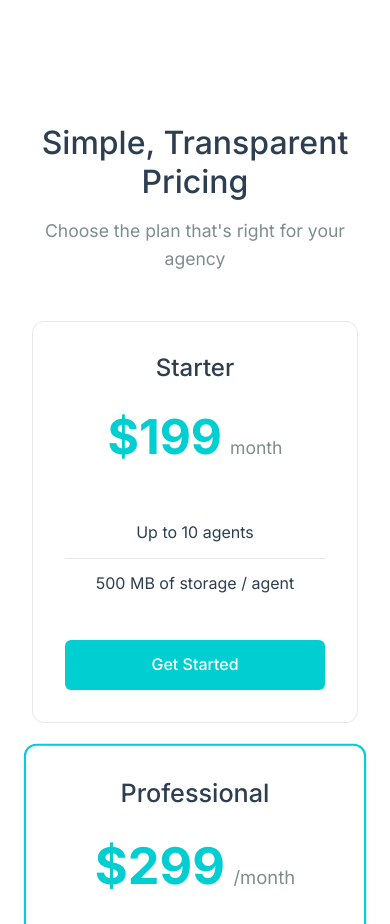
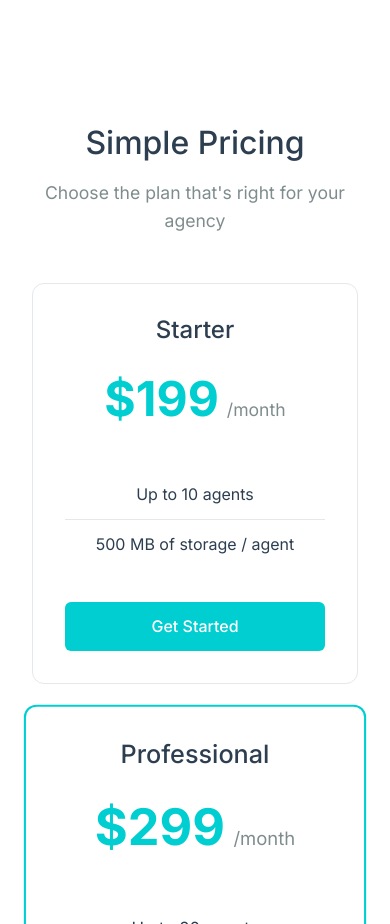
Before and after one commit to smmaths/www-agenseer, a plain HTML site: page index.html in a window 390 px wide. Shown: the part 2160-3084 px from the top of the page. Drawn offline with nearby package versions, Linux system fonts and the light colour scheme.

Commit message:
Fixing pricing to look better on mobile

```diff
--- a/index.html
+++ b/index.html
@@ -81,7 +81,7 @@
         </section>
 
         <section id="pricing" class="pricing">
-            <h2>Simple, Transparent Pricing</h2>
+            <h2>Simple Pricing</h2>
             <p class="pricing-subtitle">Choose the plan that's right for your agency</p>
             <div class="pricing-grid">
                 <div class="pricing-card">
@@ -89,7 +89,7 @@
                         <h3>Starter</h3>
                         <div class="price">
                             <span class="amount">$199</span>
-                            <span class="period">month</span>
+                            <span class="period">/month</span>
                         </div>
                     </div>
                     <ul class="pricing-features">
```
